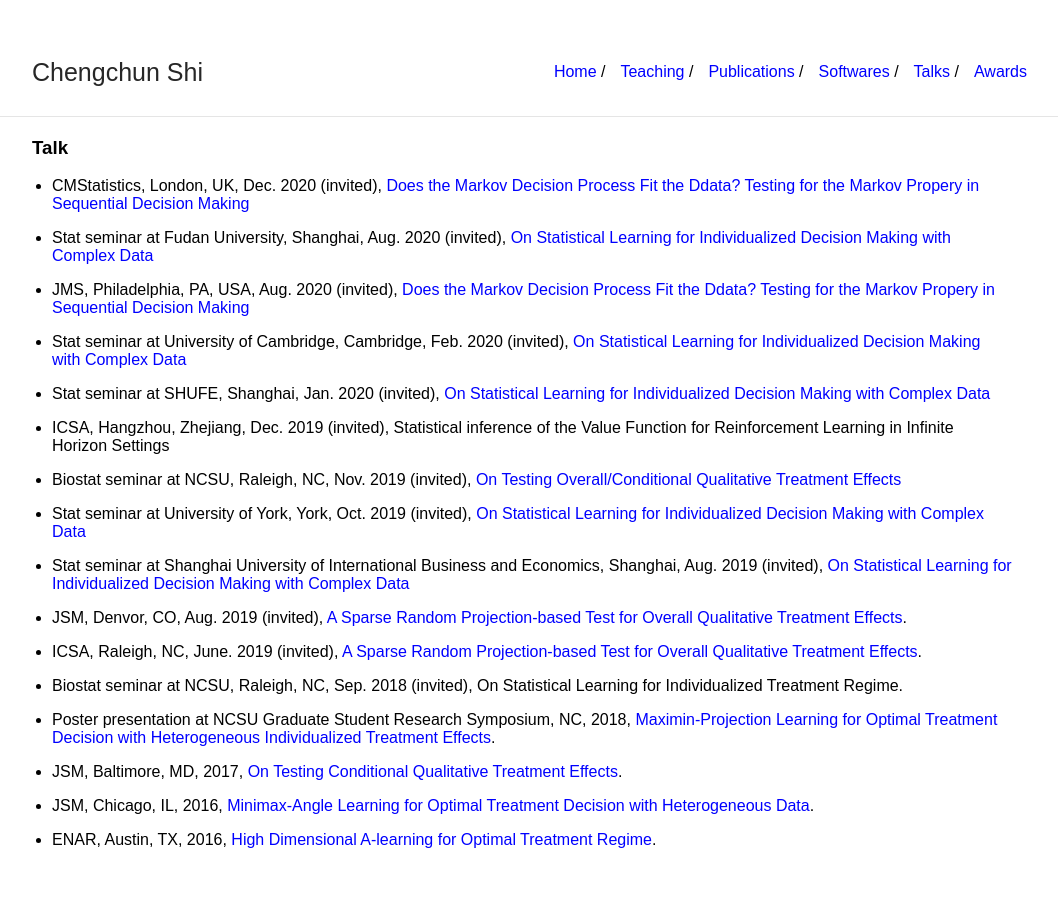
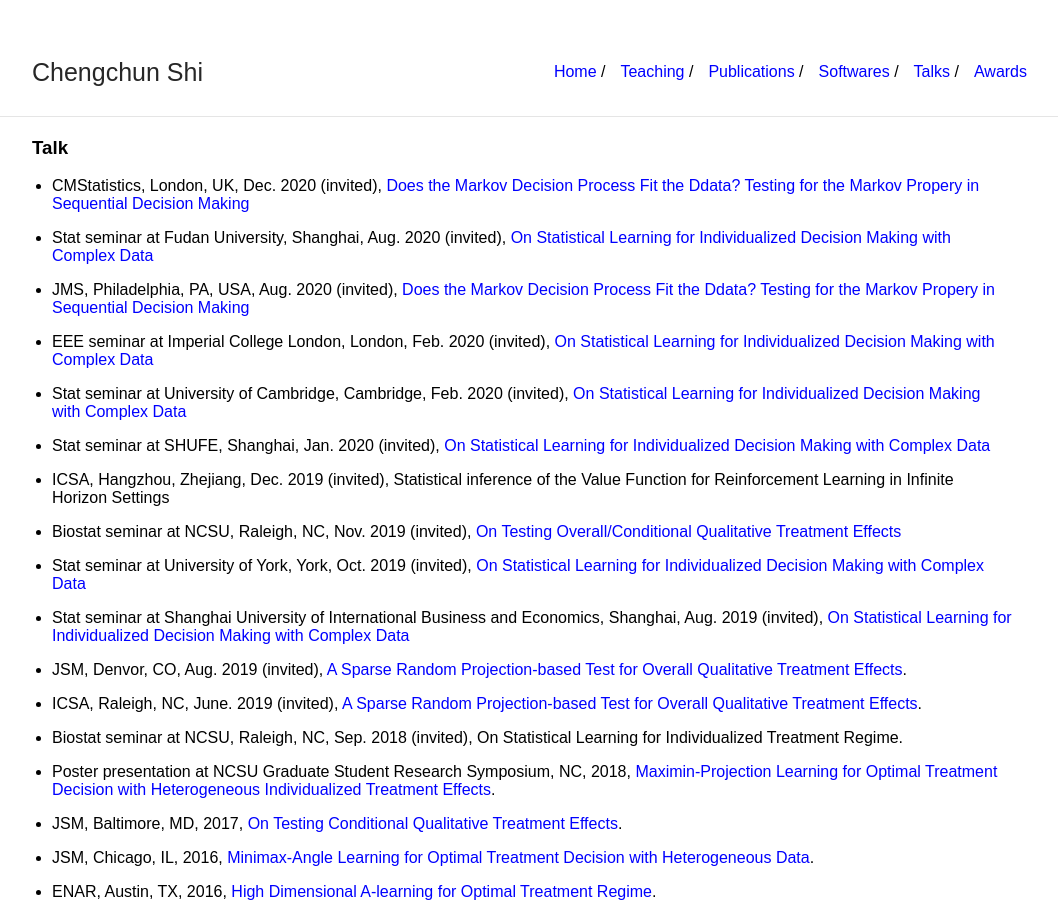
Before and after one commit to callmespring/callmespring.github.io, a Jekyll site: the page built from talk.md, in a window 1280 px wide. Shown: the whole page, without its empty margins (108-1166 px from the left). Built offline with Jekyll 4.4.1, drawn with Linux system fonts in a browser that asks for light colours.

Commit message:
Update talk.md

```diff
--- a/talk.md
+++ b/talk.md
@@ -10,6 +10,8 @@ title: Talk
 * Stat seminar at Fudan University, Shanghai, Aug. 2020 (invited), [On Statistical Learning for Individualized Decision Making with Complex Data](./slides/slides22.pdf)
 
 * JMS, Philadelphia, PA, USA, Aug. 2020 (invited), [Does the Markov Decision Process Fit the Ddata? Testing for the Markov Propery in Sequential Decision Making](./slides/slides.pdf)
+
+* EEE seminar at Imperial College London, London, Feb. 2020 (invited), [On Statistical Learning for Individualized Decision Making with Complex Data](./slides/slides22.pdf)
 
 * Stat seminar at University of Cambridge, Cambridge, Feb. 2020 (invited), [On Statistical Learning for Individualized Decision Making with Complex Data](./slides/slides22.pdf)
 
```
